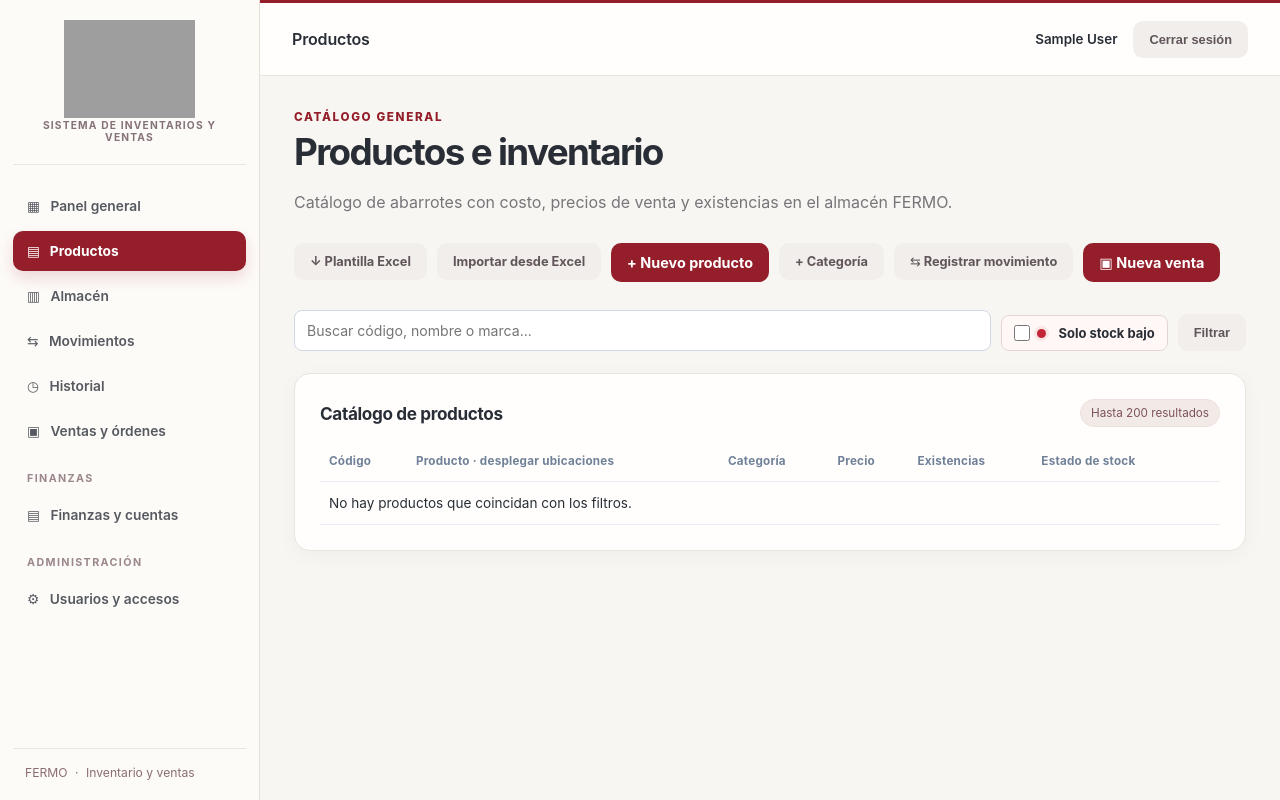
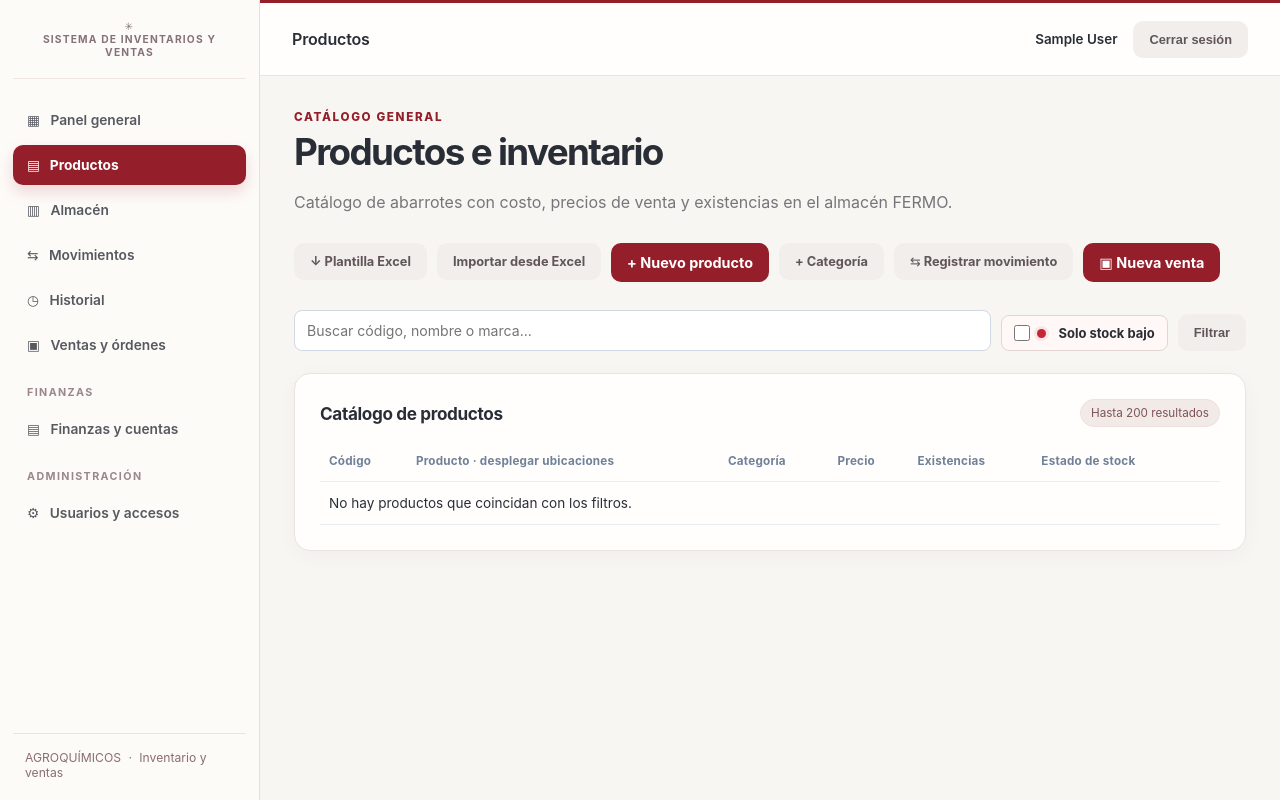
Before and after one commit to sniff32/inventario_agroquimicos, a Django app: page /?seccion=productos in a window 1280 px wide. Run offline with Django 5.2, Linux system fonts and the light colour scheme; the visitor is signed in with stand-in values (Sample User, id 1); data that the repository does not hold is empty; grey boxes are pictures that could not be loaded.

Commit message:
Adaptar plataforma a identidad agrícola: templates/dashboard.html

```diff
--- a/templates/dashboard.html
+++ b/templates/dashboard.html
@@ -4,13 +4,13 @@
 <head>
   <meta charset="utf-8">
   <meta name="viewport" content="width=device-width,initial-scale=1">
-  <title>FERMO | Inventarios y ventas</title>
+  <title>AGROQUÍMICOS | Inventarios y ventas</title>
   <link rel="stylesheet" href="{% static 'css/app.css' %}">
 </head>
 <body>
   <div class="shell">
     <aside class="sidebar">
-      <a class="fermo-brand" href="{% url 'home' %}" aria-label="Fermo · Panel principal"><img src="{% static 'img/fermo-logo.svg' %}" alt="Fermo Comercializadora y distribuidora S.A. de C.V."><span>Sistema de inventarios y ventas</span></a>
+      <a class="fermo-brand" href="{% url 'home' %}" aria-label="la tienda · Panel principal"><span class="agro-brand-symbol" aria-hidden="true">✳</span><span>Sistema de inventarios y ventas</span></a>
       <nav aria-label="Menú principal">
         <a class="{% if active_section == 'panel' %}nav-active{% endif %}" href="{% url 'home' %}">▦ &nbsp; Panel general</a>
         <a class="{% if active_section == 'productos' %}nav-active{% endif %}" href="{% url 'home' %}?seccion=productos">▤ &nbsp; Productos</a>
@@ -25,7 +25,7 @@
           <a class="{% if active_section == 'administracion' %}nav-active{% endif %}" href="{% url 'home' %}?seccion=administracion">⚙ &nbsp; Usuarios y accesos</a>
         {% endif %}
       </nav>
-      <div class="sidebar-foot">FERMO <span>·</span> Inventario y ventas</div>
+      <div class="sidebar-foot">AGROQUÍMICOS <span>·</span> Inventario y ventas</div>
     </aside>
     <div class="content">
       <header class="topbar">
```
